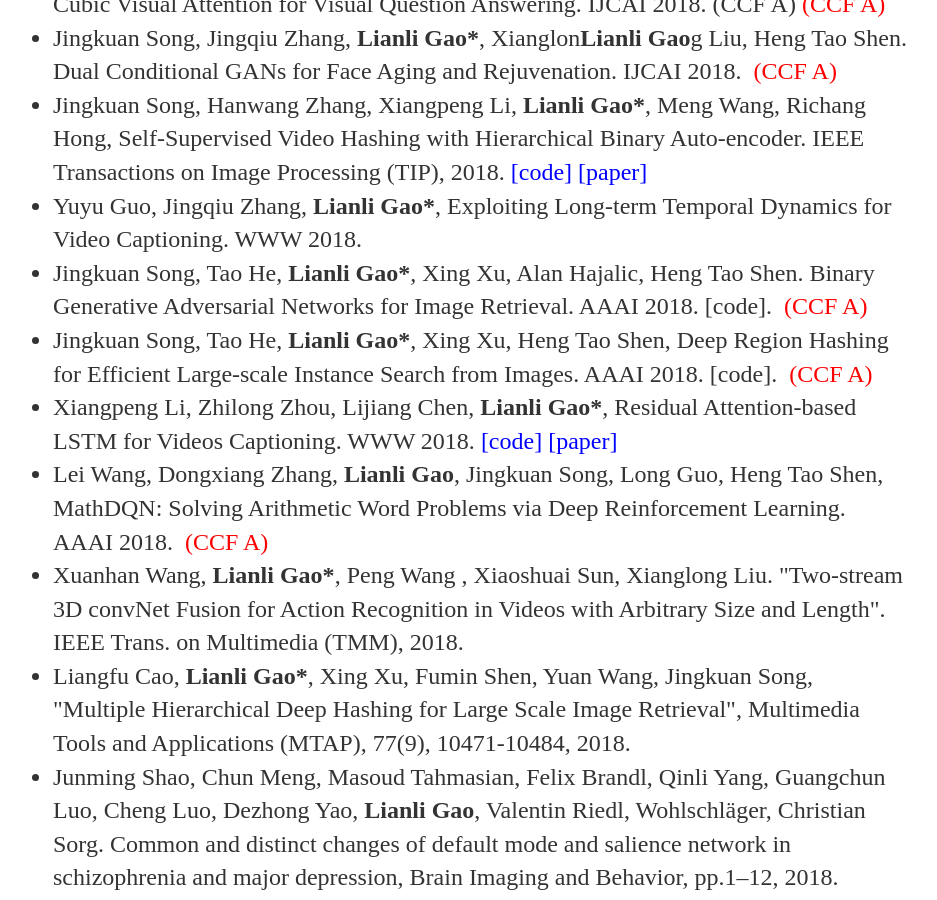
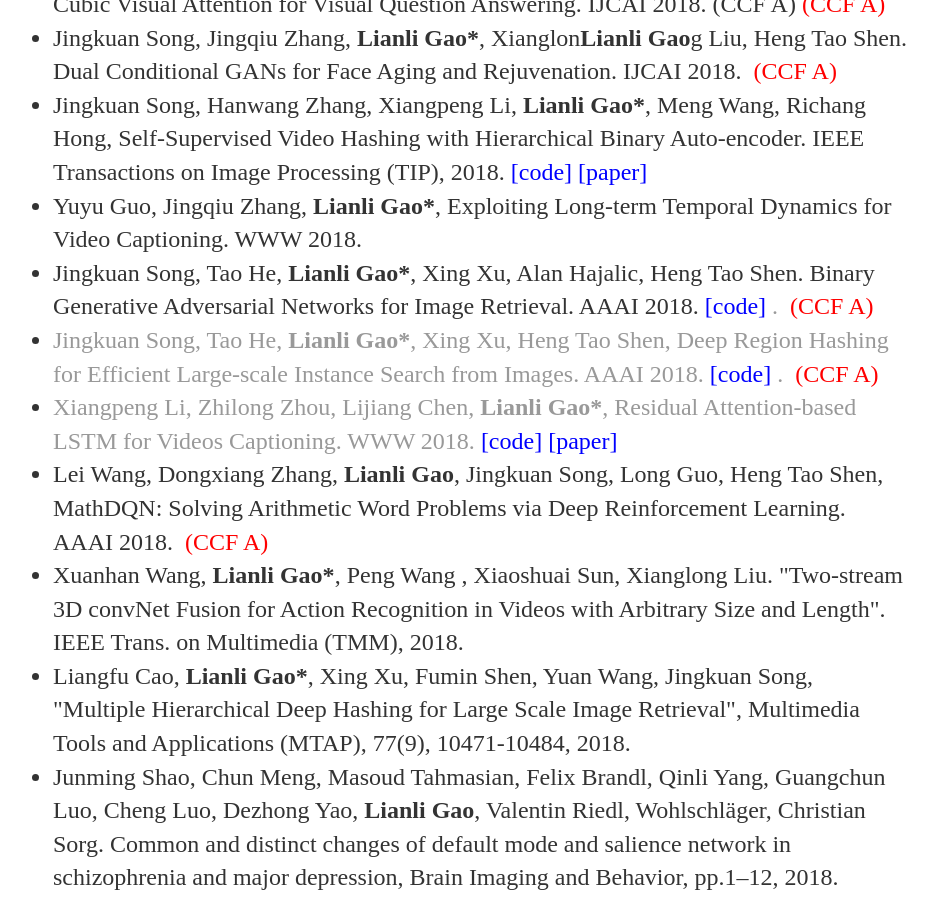
Before and after one commit to lianliGao/lianligao.github.io, a Jekyll site: the page built from cv/index.html, in a window 1280 px wide and 900 px high, scrolled down 4100 px. Shown: the whole window, without its empty margins (179-1116 px from the left). Built offline with Jekyll 4.4.1, drawn with Linux system fonts in a browser that asks for light colours.

Commit message:
Update index.html

```diff
--- a/cv/index.html
+++ b/cv/index.html
@@ -68,9 +68,9 @@
 <li>  Jingkuan Song, Jingqiu Zhang, <strong>Lianli Gao*</strong>, Xianglon<strong>Lianli Gao</strong>g Liu, Heng Tao Shen. Dual Conditional GANs for Face Aging and Rejuvenation. IJCAI 2018.  <font color="#ff0000"><b>&nbsp;</b>(CCF A)</font></li>
 <li>  Jingkuan Song, Hanwang Zhang, Xiangpeng Li, <strong>Lianli Gao*</strong>, Meng Wang, Richang Hong, Self-Supervised Video Hashing with Hierarchical Binary Auto-encoder. IEEE Transactions on Image Processing (TIP), 2018. <a href="https://github.com/lixiangpengcs/Self-Supervised-Video-Hashing" rel="nofollow"><font color="#0000ff">[code]</font></a> <a href="https://ieeexplore.ieee.org/document/8310624" rel="nofollow"><font color="#0000ff">[paper]</font></a></li>
 <li>  Yuyu Guo, Jingqiu Zhang, <strong>Lianli Gao*</strong>, Exploiting Long-term Temporal Dynamics for Video Captioning. WWW 2018. </li>
-<li>  Jingkuan Song, Tao He, <strong>Lianli Gao*</strong>, Xing Xu, Alan Hajalic, Heng Tao Shen. Binary Generative Adversarial Networks for Image Retrieval. AAAI 2018. [code]. <font color="#ff0000"><b>&nbsp;</b>(CCF A)</font></li>
-<li>  Jingkuan Song, Tao He, <strong>Lianli Gao*</strong>, Xing Xu, Heng Tao Shen, Deep Region Hashing for Efficient Large-scale Instance Search from Images. AAAI 2018. [code]. <font color="#ff0000"><b>&nbsp;</b>(CCF A)</font></li>
-<li>  Xiangpeng Li, Zhilong Zhou, Lijiang Chen, <strong>Lianli Gao*</strong>, Residual Attention-based LSTM for Videos Captioning. WWW 2018. <a href="https://github.com/lixiangpengcs/Residual-Attention-for-Video-Caption" rel="nofollow"><font color="#0000ff">[code]</font></a> <a href="https://link.springer.com/article/10.1007/s11280-018-0531-z" rel="nofollow"><font color="#0000ff">[paper]</font></a></li>
+<li>  Jingkuan Song, Tao He, <strong>Lianli Gao*</strong>, Xing Xu, Alan Hajalic, Heng Tao Shen. Binary Generative Adversarial Networks for Image Retrieval. AAAI 2018. <a href="https://github.com/HTLSN/BGAN" rel="nofollow"><font color="#0000ff"> [code] </font>. <font color="#ff0000"><b>&nbsp;</b>(CCF A)</font></li>
+<li>  Jingkuan Song, Tao He, <strong>Lianli Gao*</strong>, Xing Xu, Heng Tao Shen, Deep Region Hashing for Efficient Large-scale Instance Search from Images. AAAI 2018. <a href="https://github.com/HTLSN/DRH" rel="nofollow"><font color="#0000ff"> [code] </font>. <font color="#ff0000"><b>&nbsp;</b>(CCF A)</font></li>
+<li>  Xiangpeng Li, Zhilong Zhou, Lijiang Chen, <strong>Lianli Gao*</strong>, Residual Attention-based LSTM for Videos Captioning. WWW 2018. <a href="https://github.com/lixiangpengcs/Rehttps://github.com/HTLSN/DRHsidual-Attention-for-Video-Caption" rel="nofollow"><font color="#0000ff">[code]</font></a> <a href="https://link.springer.com/article/10.1007/s11280-018-0531-z" rel="nofollow"><font color="#0000ff">[paper]</font></a></li>
 <li>  Lei Wang, Dongxiang  Zhang, <strong>Lianli Gao</strong>, Jingkuan  Song, Long  Guo, Heng Tao  Shen, MathDQN: Solving Arithmetic Word Problems via Deep Reinforcement Learning. AAAI 2018. <font color="#ff0000"><b>&nbsp;</b>(CCF A)</font></li>
 <li>  Xuanhan Wang,  <strong>Lianli Gao*</strong>, Peng Wang , Xiaoshuai Sun, Xianglong Liu. "Two-stream 3D convNet Fusion for Action Recognition in Videos with Arbitrary Size and Length". IEEE Trans. on Multimedia (TMM), 2018. </li>
 <li>  Liangfu Cao, <strong>Lianli Gao*</strong>, Xing Xu, Fumin Shen, Yuan Wang, Jingkuan Song, "Multiple Hierarchical Deep Hashing for Large Scale Image Retrieval", Multimedia Tools and Applications (MTAP), 77(9), 10471-10484, 2018. </li>
```
